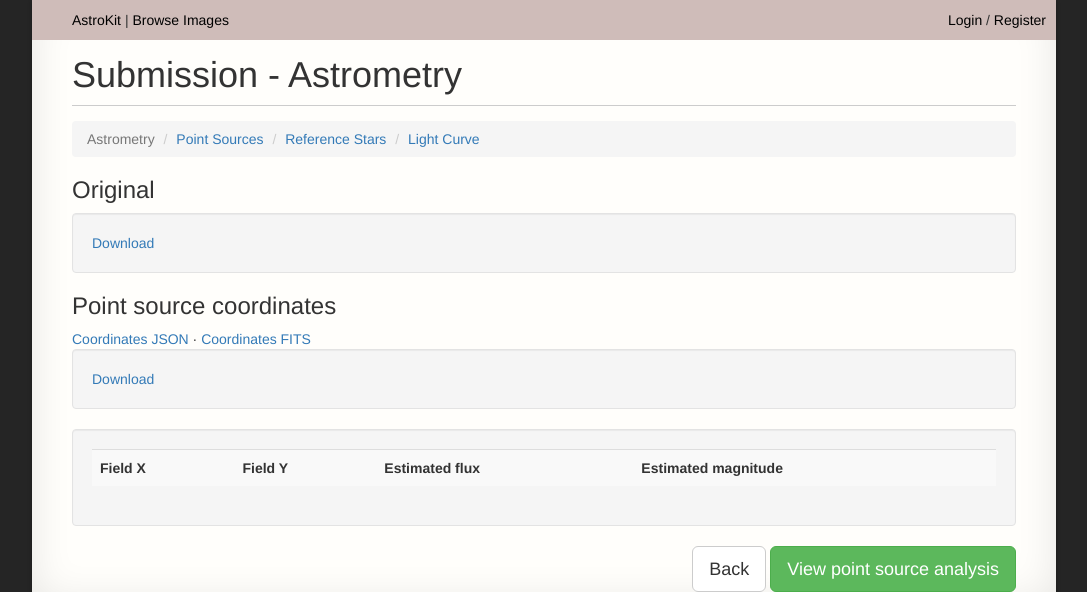
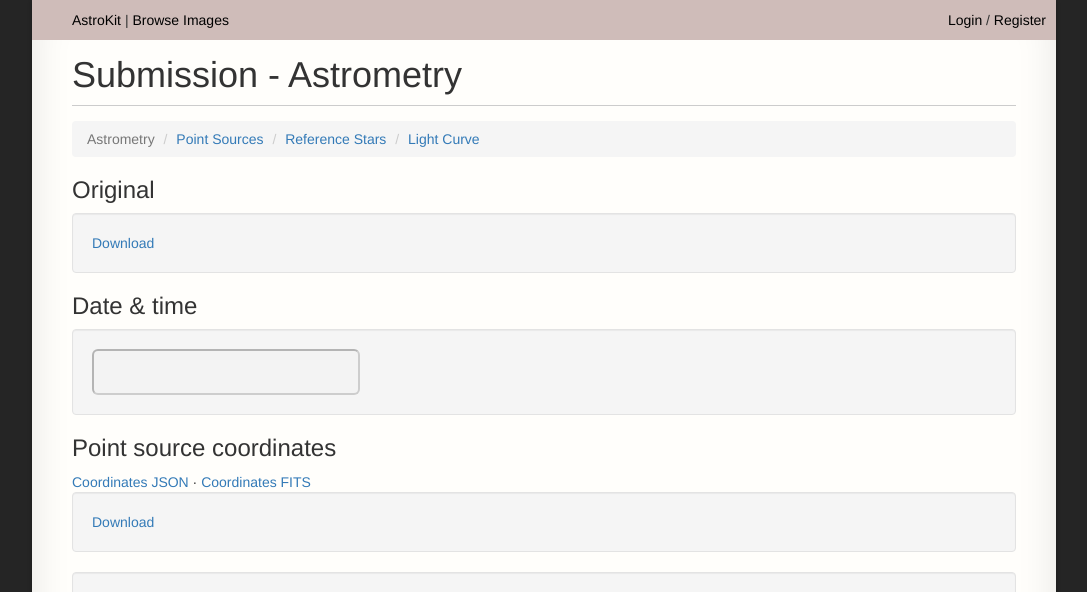
Before and after one commit to typpo/astrokit, a Django app: template imageflow/templates/submission.html in a window 1280 px wide. Shown: the top 592 px of the page, without its empty margins (96-1183 px from the left). Run offline with Django 3.2, Linux system fonts and the light colour scheme; the template is opened without the code that fills it, so the values that code supplies are empty; some libraries are stand-ins or nearby versions.

Commit message:
make datetime default to now

```diff
--- a/imageflow/models.py
+++ b/imageflow/models.py
@@ -27,7 +27,7 @@ class AnalysisResult(models.Model):
     astrometry_job = models.ForeignKey(AstrometrySubmissionJob)
 
     # Meta data.
-    image_datetime = models.DateTimeField(null=True)
+    image_datetime = models.DateTimeField(auto_now=True)
 
     # Processed output urls on S3.
     astrometry_original_display_url = models.CharField(max_length=1024)
--- a/imageflow/templates/submission.html
+++ b/imageflow/templates/submission.html
@@ -16,6 +16,11 @@
 <div class="well">
   <img src="{{result.urls.original_display_url}}" />
   <a href="{{result.urls.original_display_url}}" download>Download</a>
+</div>
+
+<h3>Date &amp; time</h3>
+<div class="well">
+  <input class="input-lg" type="text" value="{{result.meta.image_datetime}}" disabled>
 </div>
 
 <h3>Point source coordinates</h3>
```
Also changed, not shown: imageflow/migrations/0012_auto_20170625_2115.py (added), imageflow/migrations/0013_auto_20170625_2148.py (added).
